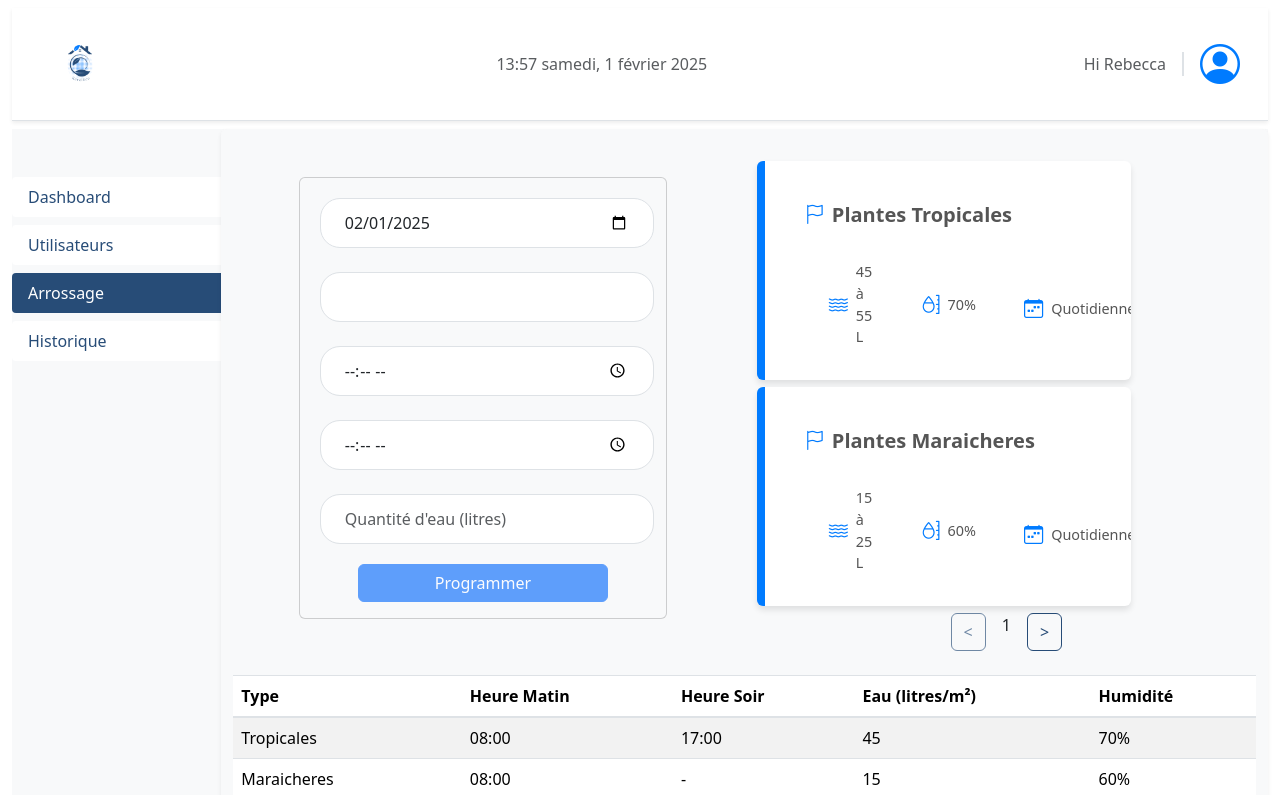
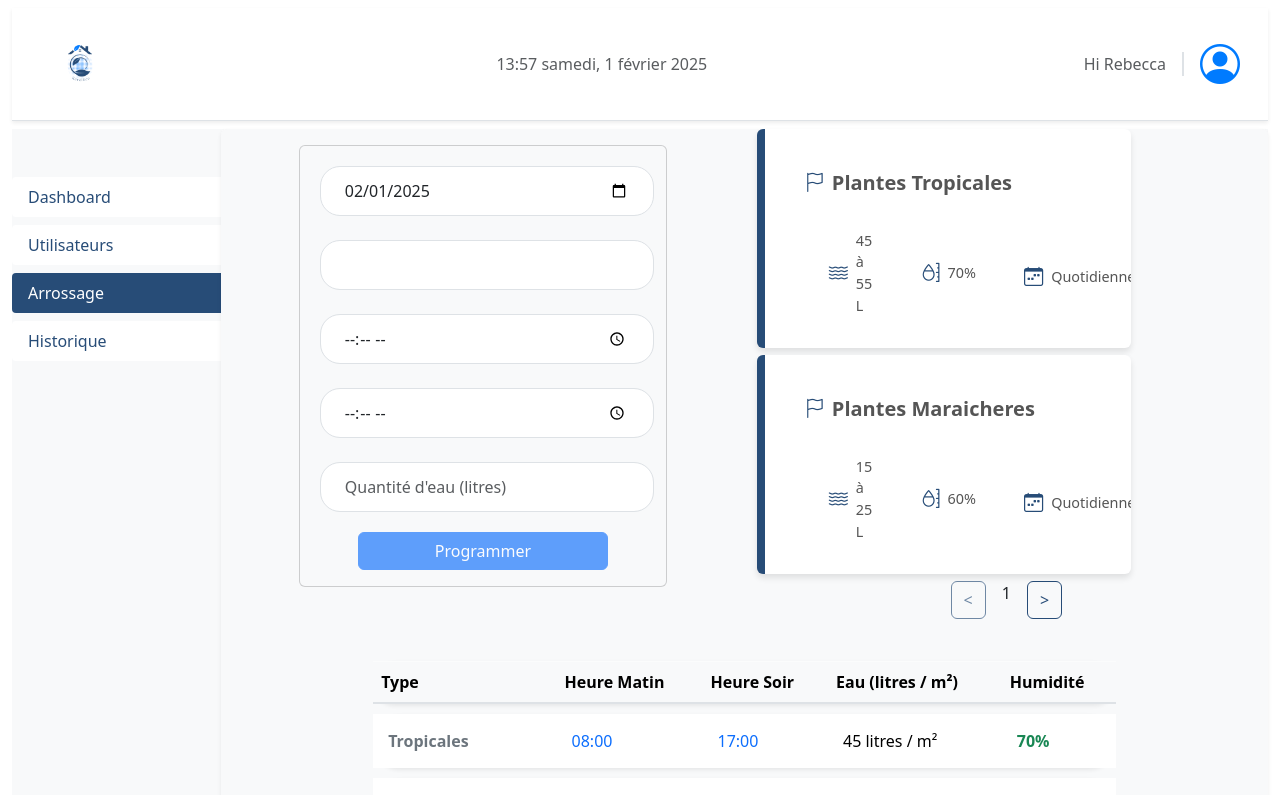
Before and after one commit to ndiawar/kerelFrontEnd, an Angular app: page /arrosage in a window 1280 px wide. Shown: the top 795 px of the page. Built offline with nearby package versions, Linux system fonts and the light colour scheme.

Commit message:
le dashboard arrosage est prêt côté front-end

```diff
--- a/src/app/components/arrosage/arrosage.component.css
+++ b/src/app/components/arrosage/arrosage.component.css
@@ -2,7 +2,7 @@
   border: none;
   box-shadow: 0 4px 6px rgba(0, 0, 0, 0.1);
   overflow: hidden;
-  border-left: #007bff 8px solid;
+  border-left: #274C77 8px solid;
 }
 
 .card-title {
@@ -16,7 +16,7 @@
 
 .card-body .d-flex i {
   font-size: 1.2rem;
-  color: #007bff;
+  color: #274C77;
 }
 
 
@@ -31,3 +31,34 @@
   .table {
     margin-top: 2rem;
   }
+
+  .custom-table {
+    border-collapse: separate;
+    border-spacing: 0 10px; /* Espacement entre les lignes */
+  }
+
+  .rounded-row {
+    border-radius: 40px; /* Bordures arrondies */
+    overflow: hidden;
+    box-shadow: 0 4px 6px rgba(0, 0, 0, 0.1); /* Légère ombre */
+  }
+
+  .rounded-row td {
+    border: none; /* Pas de bordure entre les cellules */
+    padding: 15px; /* Espacement interne */
+  }
+
+  .table-light th {
+    background-color: #f8f9fa; /* Fond clair pour les en-têtes */
+    border-bottom: 2px solid #dee2e6; /* Ligne de séparation en bas */
+  }
+
+  td .text-primary {
+    font-weight: bold;
+    color: #1e4169; /* Bleu Bootstrap */
+  }
+
+  .text-success {
+    font-weight: bold;
+    color: #198754; /* Vert Bootstrap */
+  }
--- a/src/app/components/arrosage/arrosage.component.html
+++ b/src/app/components/arrosage/arrosage.component.html
@@ -1,8 +1,8 @@
-<div class="container-fluid bg-light min-vh-100 d-flex flex-column justify-content-center">
+<div class="container-fluid bg-light min-vh-100 justify-content-center align-items-center">
     <div class="row justify-content-center">
         <!-- Formulaire col-6 -->
         <div class="col-md-6 bg-light d-flex flex-column justify-content-center align-items-center p-3 mb-3">
-            <form class="card bg-light p-3 w-75 d-flex flex-column justify-content-center align-items-center" (ngSubmit)="addPlant()" #plantForm="ngForm">
+            <form class="card bg-light p-3 w-75 h-100 d-flex flex-column justify-content-center align-items-center" (ngSubmit)="addPlant()" #plantForm="ngForm">
                 <!-- Pour ajouter une plante et programmer, veuillez remplir les champs suivants: -->
 
                 <!-- Champ pour la date -->
@@ -103,9 +103,7 @@
                         </div>
                     </div>
                 </div>
-
             </div>
-
             <!-- Pagination manuelle -->
             <div class="pagination d-flex justify-content-center">
                 <button class="btn btn-outline-primary" (click)="page = page - 1" [disabled]="page === 1" style="color: #274C77; border-color: #274C77;">
@@ -120,28 +118,40 @@
         </div>
     </div>
     <!-- Liste col-12 -->
-    <div class="row justify-content-center">
+    <div class="row justify-content-center w-75 m-auto p-auto">
         <div class="col-12">
-            <table class="table table-striped mt-4">
-                <thead>
-                    <tr>
+            <div class="table-responsive">
+                <table class="table align-middle custom-table">
+                    <thead class="table-light">
+                        <tr class="bg-white shadow-sm rounded-row">
                         <th>Type</th>
                         <th>Heure Matin</th>
                         <th>Heure Soir</th>
-                        <th>Eau (litres/m²)</th>
+                        <th>Eau (litres / m²)</th>
                         <th>Humidité</th>
                         </tr>
                     </thead>
                     <tbody>
-                    <tr *ngFor="let plant of plants">
-                        <td>{{ capitalize(plant.type) }}</td>
-                        <td>{{ plant.morning || '-' }}</td>
-                        <td>{{ plant.evening || '-' }}</td>
-                        <td>{{ plant.water }}</td>
-                        <td>{{ getHumidity(plant.type) }}%</td>
+                        <tr
+                        *ngFor="let plant of plants"
+                        class="bg-white shadow-sm rounded-row"
+                        >
+                            <td class="fw-bold text-secondary">
+                                {{ capitalize(plant.type) }}
+                            </td>
+                            <td class="text-primary">
+                                {{ plant.morning || '--:--' }}
+                            </td>
+                            <td class="text-primary">
+                                {{ plant.evening || '--:--' }}
+                            </td>
+                            <td>{{ plant.water }} litres / m²</td>
+                            <td class="text-success">{{ getHumidity(plant.type) }}%</td>
                         </tr>
                     </tbody>
                 </table>
             </div>
         </div>
     </div>
+
+</div>
```
Lines whose indentation alone changed are shown as unchanged.
